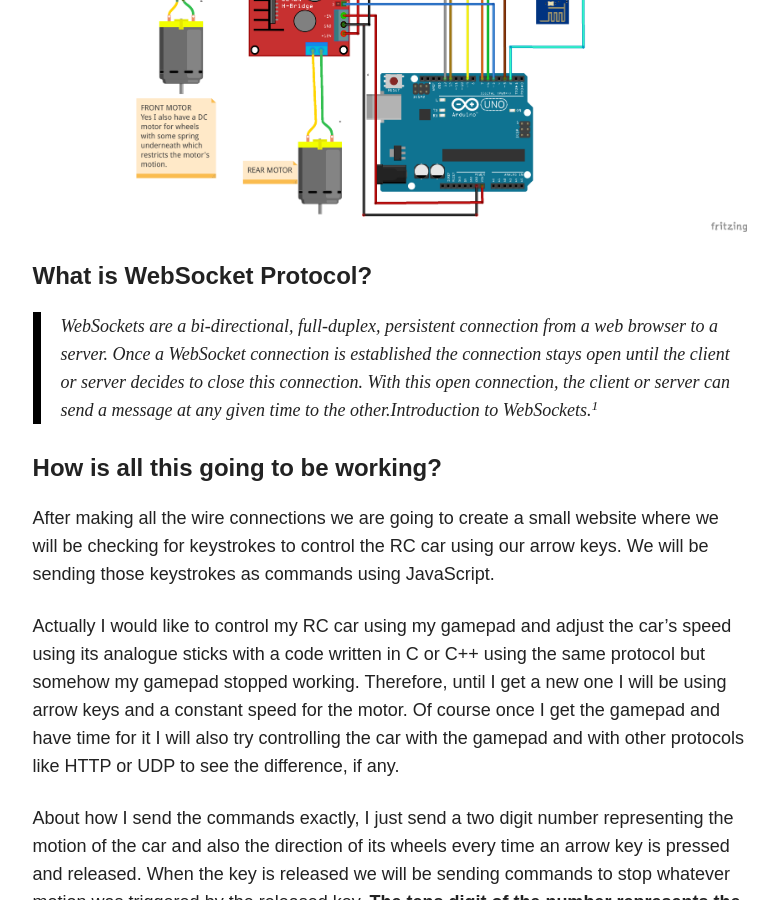
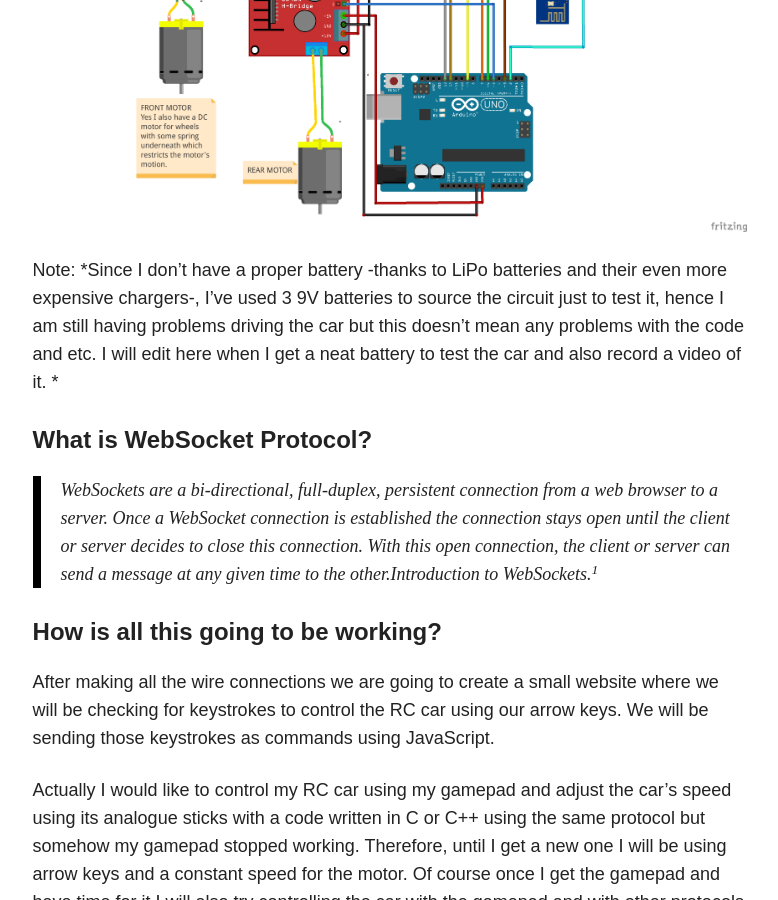
Before and after one commit to andreyuhai/andreyuhai.github.io.old, a Jekyll site: the page built from _posts/articles/2018-06-19-wifi-controlled-rc-car-using-esp8266.md, in a window 1280 px wide and 900 px high, scrolled down 2016 px. Shown: the whole window, without its empty margins (347-1125 px from the left). Built offline with Jekyll 4.4.1, drawn with Linux system fonts in a browser that asks for light colours; nearby versions of some CDN libraries; comment, search, counter and statistics services are not loaded.

```diff
--- a/_posts/articles/2018-06-19-wifi-controlled-rc-car-using-esp8266.md
+++ b/_posts/articles/2018-06-19-wifi-controlled-rc-car-using-esp8266.md
@@ -40,6 +40,8 @@
 #### Wiring Diagram
 
 ![Wifi controlled RC car wiring diagram][wiring diagram]
+
+Note: *Since I don't have a proper battery -thanks to LiPo batteries and their even more expensive chargers-, I've used 3 9V batteries to source the circuit just to test it, hence I am still having problems driving the car but this doesn't mean any problems with the code and etc. I will edit here when I get a neat battery to test the car and also record a video of it. *
 
 #### What is WebSocket Protocol?
 
```
